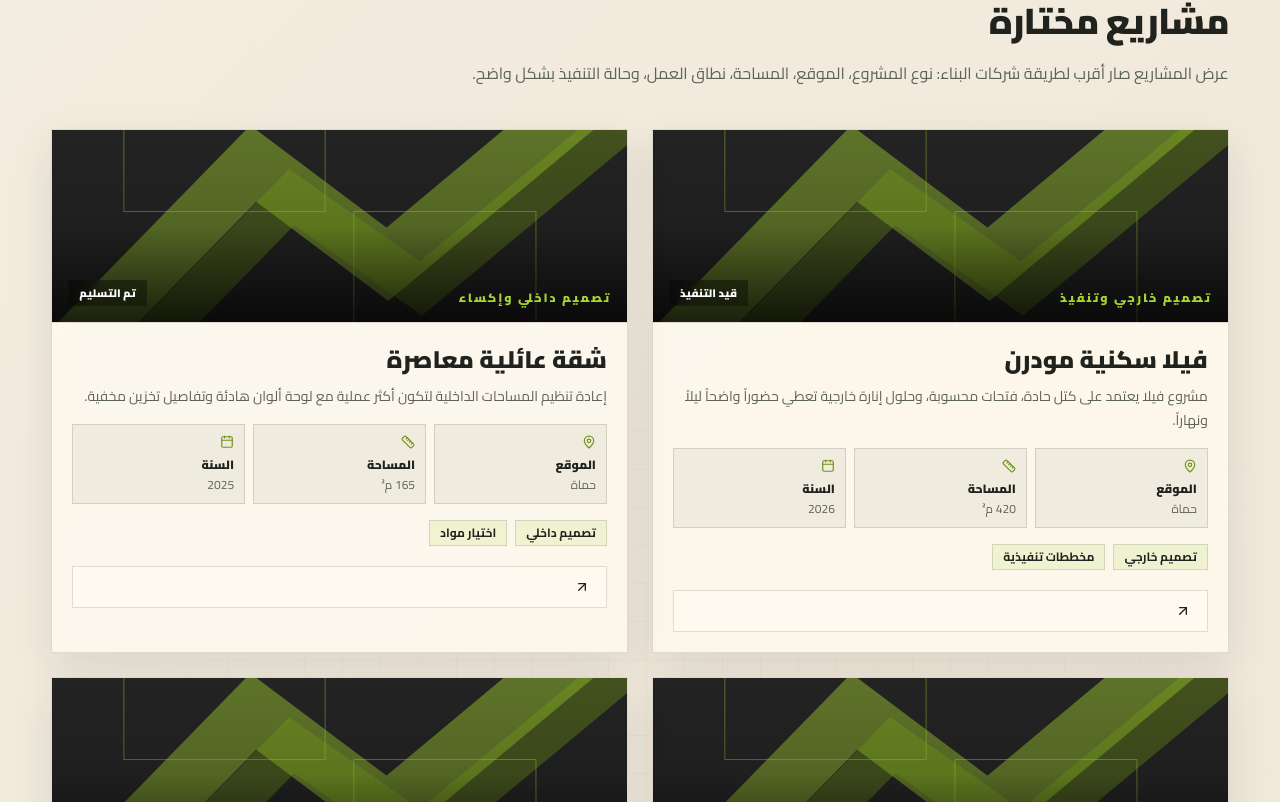
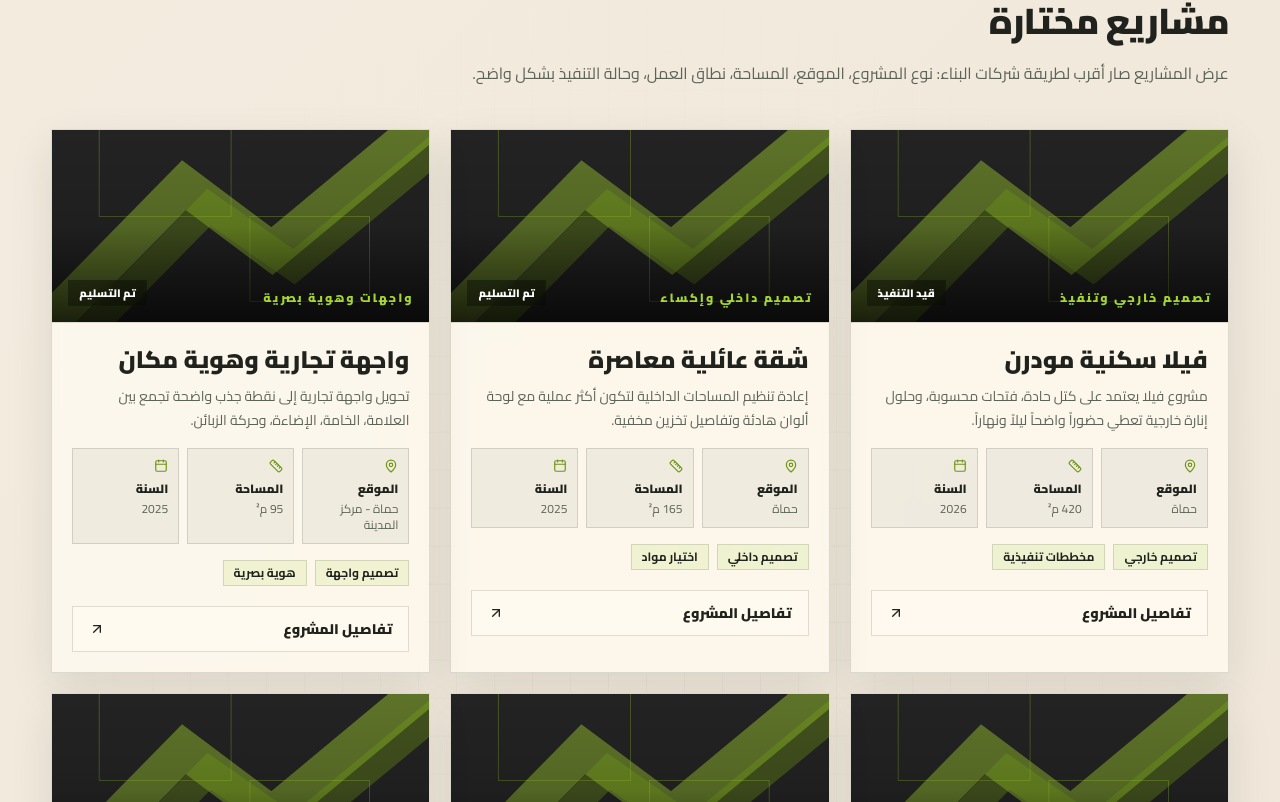
Before and after one commit to abod-haes/architecture-beats, a Next.js app: page / in a window 1280 px wide. Shown: the part 3958-4760 px from the top of the page. Built offline with nearby package versions, Linux system fonts and the light colour scheme.

Commit message:
Use compact project grid with detail links

```diff
--- a/src/components/sections/ProjectsSection.tsx
+++ b/src/components/sections/ProjectsSection.tsx
@@ -2,13 +2,14 @@
 
 import { motion, useScroll, useTransform } from "framer-motion";
 import { useRef } from "react";
-import { useSiteContent } from "@/context/LocaleContext";
+import { useLocale } from "@/context/LocaleContext";
+import { projectDetailLabels, projectSlugs } from "@/data/projectDetails";
 import ProjectCard from "../ui/ProjectCard";
 import SectionTitle from "../ui/SectionTitle";
 import { staggerContainer } from "@/lib/motion";
 
 export default function ProjectsSection() {
-  const content = useSiteContent();
+  const { content, locale } = useLocale();
   const ref = useRef<HTMLElement | null>(null);
   const { scrollYProgress } = useScroll({ target: ref, offset: ["start end", "end start"] });
   const y = useTransform(scrollYProgress, [0, 1], [60, -60]);
@@ -23,10 +24,16 @@ export default function ProjectsSection() {
           whileInView="visible"
           viewport={{ once: false, amount: 0.12 }}
           variants={staggerContainer}
-          className="mt-8 grid gap-5 sm:mt-10 sm:gap-6 lg:grid-cols-2"
+          className="mt-8 grid gap-4 sm:mt-10 sm:grid-cols-2 sm:gap-5 lg:grid-cols-3"
         >
-          {content.projects.map((project) => (
-            <ProjectCard key={project.title} project={project} labels={content.texts.projectLabels} />
+          {content.projects.map((project, index) => (
+            <ProjectCard
+              key={project.title}
+              project={project}
+              labels={content.texts.projectLabels}
+              slug={projectSlugs[index]}
+              detailsLabel={projectDetailLabels[locale].detailsCta}
+            />
           ))}
         </motion.div>
       </div>
```
